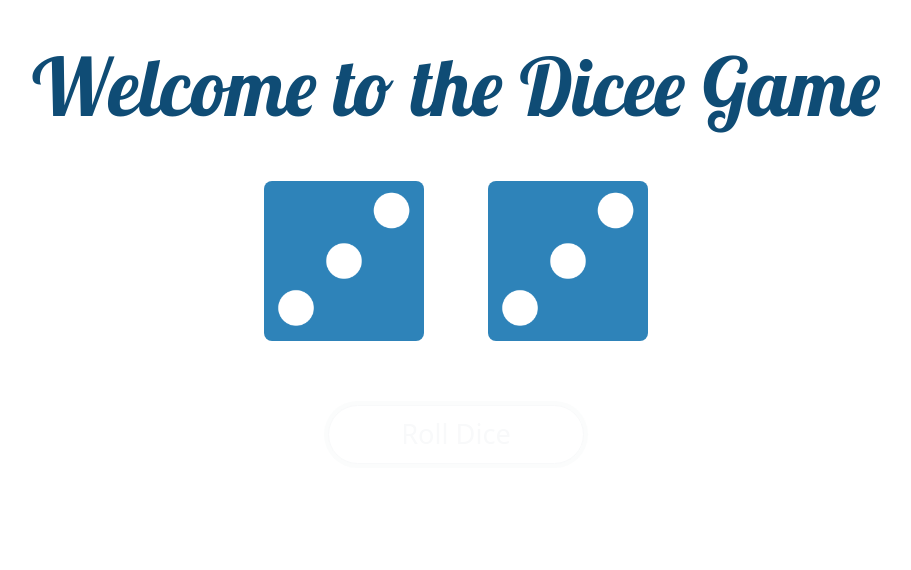
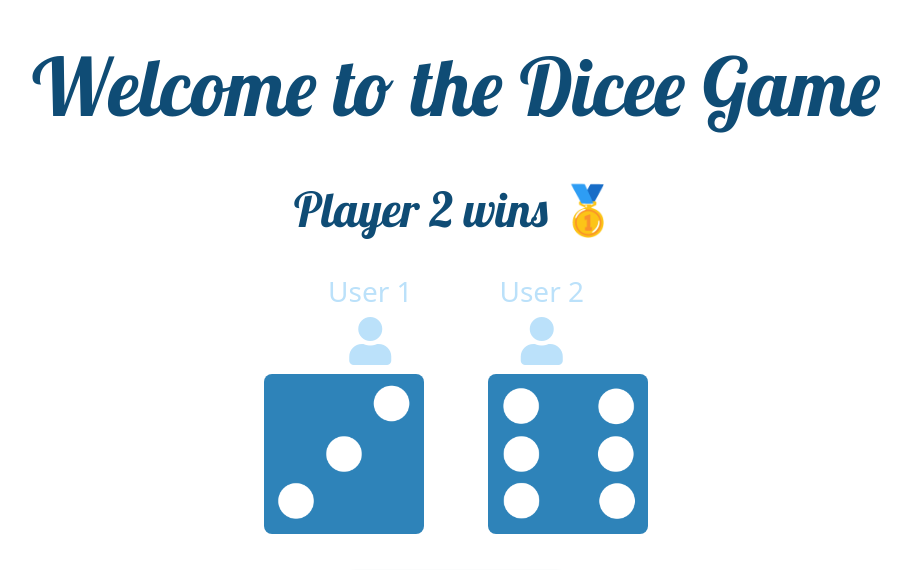
Before and after one commit to BucataruIoan1/Dicee-Game, a plain HTML site: page index.html in a window 1280 px wide. Both pictures are taken after a click on the button "Roll Dice". Shown: the whole page, without its empty margins (184-1095 px from the left). Drawn offline with Linux system fonts and the light colour scheme.

Commit message:
Add users and check their values

```diff
--- a/css/styles.css
+++ b/css/styles.css
@@ -7,14 +7,19 @@
 
 body {
     background-image: url(images/diceeback.jpg);
+    height: 100vh;
 }
 
-h1 {
+h1, h2 {
     font-size: 5rem;
     color: #0F4C75;
     font-family: 'Lobster', cursive;
     text-align: center;
     padding-top: 3%;
+}
+
+h2 {
+    font-size: 3rem;
 }
 
 /********************************Card Section Style ***************************/
@@ -23,12 +28,29 @@ h1 {
     display: flex;
     position: relative;
     justify-content: center;
-    padding-top: 3%;
+    padding-top: 10%;
     width: 100%;
 }
 
 #dice1 {
     margin-right: 5%;
+}
+
+/*****************************************User Section Style ***************************/
+
+.user1, .user2 {
+    position: absolute;
+    top: 10%;
+    color: #BBE1FA;
+    text-align: center;
+}
+
+.user1 {
+    left: 40%;
+}
+
+.user2 {
+    right: 40%;
 }
 
 img {
@@ -45,15 +67,14 @@ img {
 }
 
 
-/****************************************Button STYLE ***************************************/
+/****************************************Button Section STYLE ***************************************/
 
 .roll-button {
     text-align: center;
-    padding-top: 5%;
+    padding-top: 3%;
 }
 
 .roll {
     font-size: 1.7rem;
     width: 20%;
-
 }
--- a/index.html
+++ b/index.html
@@ -14,8 +14,14 @@
 <body>
 
     <h1>Welcome to the Dicee Game</h1>
+    <h2>Who will win?</h2>
 
     <section id="diceCard">
+
+        <div class="user1">
+            <h3>User 1</h3>
+            <i class="fas fa-user fa-3x"></i>
+        </div>
 
         <div id="dice1">
             <img class="face face1" src="css/images/face1.png" alt="">
@@ -24,6 +30,11 @@
             <img class="face face4" src="css/images/face4.png" alt="">
             <img class="face face5" src="css/images/face5.png" alt="">
             <img class="face face6" src="css/images/face6.png" alt="">
+        </div>
+
+        <div class="user2">
+            <h3>User 2</h3>
+            <i class="fas fa-user fa-3x"></i>
         </div>
 
         <div id="dice2">
--- a/js/index.js
+++ b/js/index.js
@@ -1,79 +1,76 @@
-
 let buttonElement = document.querySelector('.roll');
-buttonElement.addEventListener('click', function rollDice () {
+buttonElement.addEventListener('click', function rollDice() {
     let value = Math.floor((Math.random() * 6) + 1);
 
     if (value === 1) {
-        addRemoveClasses();
+        addRemoveClasses('face', 'face1');
         document.querySelectorAll('img')[0].classList.add('face1');
     }
     else if (value === 2) {
-        addRemoveClasses();
+        addRemoveClasses('face', 'face1');
         document.querySelectorAll('img')[1].classList.add('face1');
     }
     else if (value === 3) {
-        addRemoveClasses();
+        addRemoveClasses('face', 'face1');
         document.querySelectorAll('img')[2].classList.add('face1');
     }
     else if (value === 4) {
-        addRemoveClasses();
+        addRemoveClasses('face', 'face1');
         document.querySelectorAll('img')[3].classList.add('face1');
     }
     else if (value === 5) {
-        addRemoveClasses();
+        addRemoveClasses('face', 'face1');
         document.querySelectorAll('img')[4].classList.add('face1');
     }
     else if (value === 6) {
-        addRemoveClasses();
+        addRemoveClasses('face', 'face1');
         document.querySelectorAll('img')[5].classList.add('face1');
+    }
+
+    let value2 = Math.floor((Math.random() * 6) + 1);
+
+    if (value2 === 1) {
+        addRemoveClasses('face0', 'face7');
+        document.querySelectorAll('img')[6].classList.add('face7');
+    }
+    else if (value2 === 2) {
+        addRemoveClasses('face0', 'face7');
+        document.querySelectorAll('img')[7].classList.add('face7');
+    }
+    else if (value2 === 3) {
+        addRemoveClasses('face0', 'face7');
+        document.querySelectorAll('img')[8].classList.add('face7');
+    }
+    else if (value2 === 4) {
+        addRemoveClasses('face0', 'face7');
+        document.querySelectorAll('img')[9].classList.add('face7');
+    }
+    else if (value2 === 5) {
+        addRemoveClasses('face0', 'face7');
+        document.querySelectorAll('img')[10].classList.add('face7');
+    }
+    else if (value2 === 6) {
+        addRemoveClasses('face0', 'face7');
+        document.querySelectorAll('img')[11].classList.add('face7');
+    }
+
+    if (value > value2) {
+        document.querySelector('h2').innerHTML = 'Player 1 wins 🥇';
+    }
+    else if (value < value2) {
+        document.querySelector('h2').innerHTML = 'Player 2 wins 🥇';
+    }
+    else {
+        document.querySelector('h2').innerHTML = 'Draw!';
     }
 
 });
 
-let buttonElement2 = document.querySelector('.roll');
-buttonElement2.addEventListener('click', function rollDice2 () {
-    let value2 = Math.floor((Math.random() * 6) + 1);
-
-    if (value2 === 1) {
-        addRemoveClasses2();
-        document.querySelectorAll('img')[6].classList.add('face7');
-    }
-    else if (value2 === 2) {
-        addRemoveClasses2();
-        document.querySelectorAll('img')[7].classList.add('face7');
-    }
-    else if (value2 === 3) {
-        addRemoveClasses2();
-        document.querySelectorAll('img')[8].classList.add('face7');
-    }
-    else if (value2 === 4) {
-        addRemoveClasses2();
-        document.querySelectorAll('img')[9].classList.add('face7');
-    }
-    else if (value2 === 5) {
-        addRemoveClasses2();
-        document.querySelectorAll('img')[10].classList.add('face7');
-    }
-    else if (value2 === 6) {
-        addRemoveClasses2();
-        document.querySelectorAll('img')[11].classList.add('face7');
-    }
-});
-
-function addRemoveClasses () {
+function addRemoveClasses (addClass, removeClass) {
     for (let i = 0; i < document.querySelectorAll('img').length; i++) {
-        document.querySelectorAll('img')[i].classList.add('face');
+        document.querySelectorAll('img')[i].classList.add(addClass);
     }
     for (let i = 0; i < document.querySelectorAll('img').length; i++) {
-        document.querySelectorAll('img')[i].classList.remove('face1');
+        document.querySelectorAll('img')[i].classList.remove(removeClass);
     }
 }
-
-function addRemoveClasses2 () {
-    for (let i = 0; i < document.querySelectorAll('img').length; i++) {
-        document.querySelectorAll('img')[i].classList.add('face0');
-    }
-    for (let i = 0; i < document.querySelectorAll('img').length; i++) {
-        document.querySelectorAll('img')[i].classList.remove('face7');
-    }
-}
```
